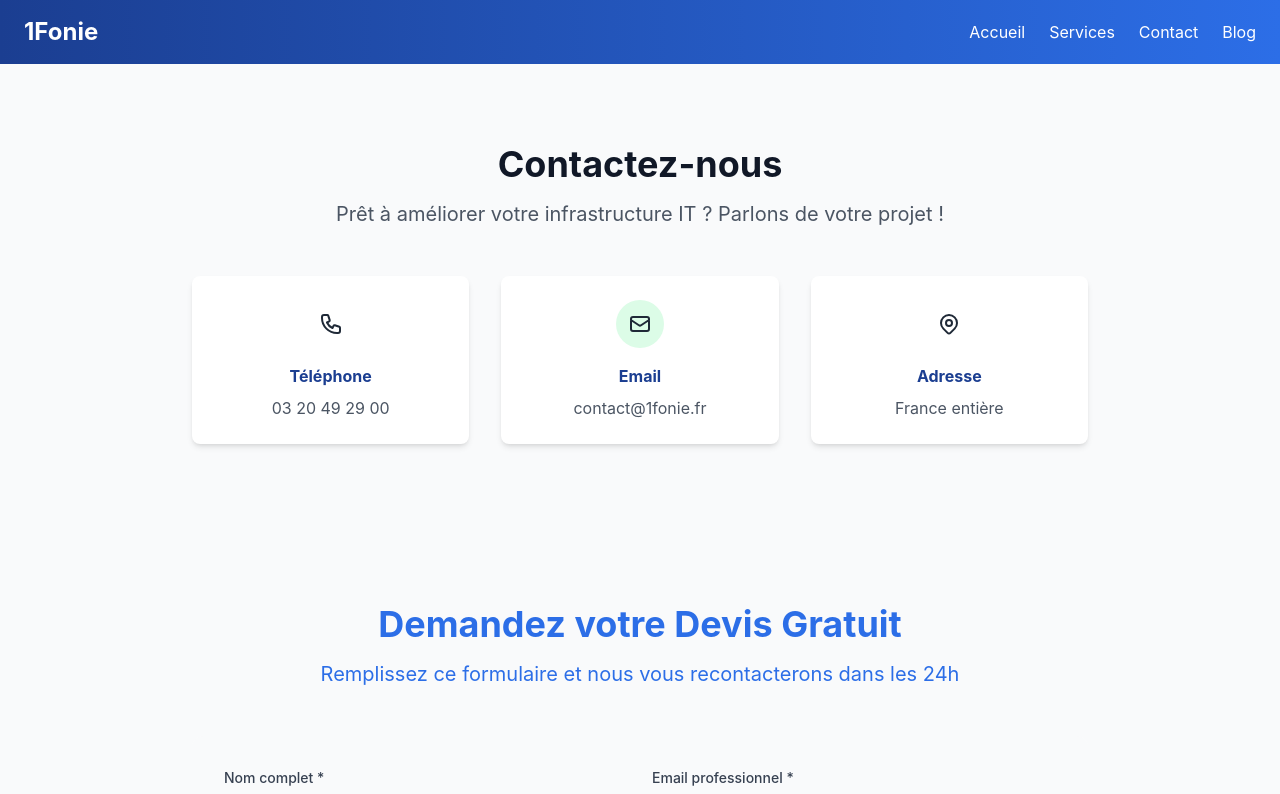
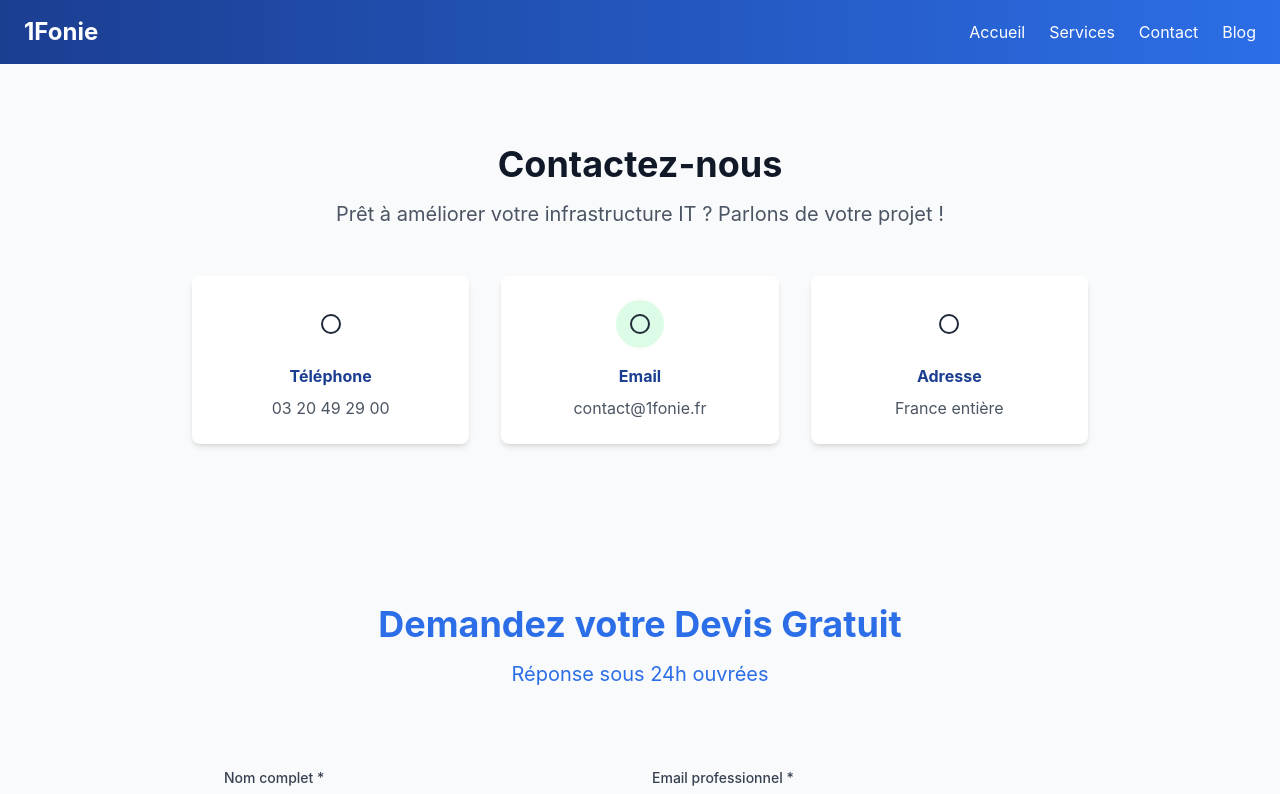
Before and after one commit to JohnKramer59/Site-web-1fonie, a React (Vite) app: page /contact in a window 1280 px wide. Shown: the top 794 px of the page. Built offline with nearby package versions, Linux system fonts and the light colour scheme.

Commit message:
Update Contact.jsx

```diff
--- a/src/pages/Contact.jsx
+++ b/src/pages/Contact.jsx
@@ -1,4 +1,8 @@
 import React, { useState } from "react";
+
+const EMAILJS_SERVICE_ID = "service_nvtel";
+const EMAILJS_TEMPLATE_ID = "template_ervf3dm";
+const EMAILJS_PUBLIC_KEY = "Q3c8kN9N5pircpp1R";
 
 export default function Contact() {
   const [formData, setFormData] = useState({
@@ -7,54 +11,55 @@ export default function Contact() {
     company: "",
     phone: "",
     service_type: "",
-    urgency: "",
+    urgency: "medium",
     message: "",
   });
   const [isSubmitting, setIsSubmitting] = useState(false);
   const [submitStatus, setSubmitStatus] = useState(null);
 
-  const handleInputChange = (e) => {
+  const handleInputChange = (e) =>
     setFormData({ ...formData, [e.target.name]: e.target.value });
-  };
 
   const handleSubmit = async (e) => {
     e.preventDefault();
     setIsSubmitting(true);
     setSubmitStatus(null);
 
+    // sécurise les IDs contre les espaces invisibles
+    const service_id = EMAILJS_SERVICE_ID.trim();
+    const template_id = EMAILJS_TEMPLATE_ID.trim();
+    const user_id = EMAILJS_PUBLIC_KEY.trim();
+
     try {
-      const response = await fetch("https://api.emailjs.com/api/v1.0/email/send", {
+      const res = await fetch("https://api.emailjs.com/api/v1.0/email/send", {
         method: "POST",
         headers: { "Content-Type": "application/json" },
         body: JSON.stringify({
-          service_id: 'service_nvtel',       // 🔹 Remplace par ton Service ID
-          template_id: 'template_ervf3dm',         // 🔹 Remplace par ton Template ID
-          user_id: 'Q3c8kN9N5pircpp1R',      // 🔹 Remplace par ta clé publique
-          template_params: {
-            name: formData.name,
-            email: formData.email,
-            company: formData.company,
-            phone: formData.phone,
-            service_type: formData.service_type,
-            urgency: formData.urgency,
-            message: formData.message,
-          },
+          service_id,
+          template_id,
+          user_id,
+          template_params: { ...formData },
         }),
       });
 
-      if (response.ok) {
-        setSubmitStatus({ type: "success", message: "Message envoyé avec succès !" });
+      if (res.ok) {
+        setSubmitStatus({ type: "success", message: "Votre demande a été envoyée avec succès ✅" });
         setFormData({
           name: "",
           email: "",
           company: "",
           phone: "",
           service_type: "",
-          urgency: "",
+          urgency: "medium",
           message: "",
         });
+      } else if (res.status === 404) {
+        setSubmitStatus({
+          type: "error",
+          message: "IDs EmailJS introuvables. Vérifie service_id, template_id et user_id EXACTS.",
+        });
       } else {
-        setSubmitStatus({ type: "error", message: "Erreur lors de l’envoi du message." });
+        setSubmitStatus({ type: "error", message: "Erreur lors de l’envoi. Réessayez." });
       }
     } catch {
       setSubmitStatus({ type: "error", message: "Erreur réseau. Réessayez plus tard." });
@@ -65,7 +70,7 @@ export default function Contact() {
 
   return (
     <main>
-      {/* SECTION CONTACT INFO */}
+      {/* Contact Info */}
       <section id="contact" className="py-20 bg-gray-50">
         <div className="container mx-auto px-6 text-center">
           <h2 className="text-4xl font-bold text-gray-900 mb-4">Contactez-nous</h2>
@@ -74,68 +79,20 @@ export default function Contact() {
           </p>
 
           <div className="grid md:grid-cols-3 gap-8 max-w-4xl mx-auto">
-            <InfoCard
-              color="blue"
-              icon={
-                <path
-                  strokeLinecap="round"
-                  strokeLinejoin="round"
-                  strokeWidth={2}
-                  d="M3 5a2 2 0 012-2h3.28a1 1 0 01.948.684l1.498 4.493a1 1 0 01-.502 1.21l-2.257 1.13a11.042 11.042 0 005.516 5.516l1.13-2.257a1 1 0 011.21-.502l4.493 1.498a1 1 0 01.684.949V19a2 2 0 01-2 2h-1C9.716 21 3 14.284 3 6V5z"
-                />
-              }
-              title="Téléphone"
-              text="03 20 49 29 00"
-            />
-            <InfoCard
-              color="green"
-              icon={
-                <path
-                  strokeLinecap="round"
-                  strokeLinejoin="round"
-                  strokeWidth={2}
-                  d="M3 8l7.89 5.26a2 2 0 002.22 0L21 8M5 19h14a2 2 0 002-2V7a2 2 0 00-2-2H5a2 2 0 00-2 2v10a2 2 0 002 2z"
-                />
-              }
-              title="Email"
-              text="contact@1fonie.fr"
-            />
-            <InfoCard
-              color="purple"
-              icon={
-                <>
-                  <path
-                    strokeLinecap="round"
-                    strokeLinejoin="round"
-                    strokeWidth={2}
-                    d="M17.657 16.657L13.414 20.9a1.998 1.998 0 01-2.827 0l-4.244-4.243a8 8 0 1111.314 0z"
-                  />
-                  <path
-                    strokeLinecap="round"
-                    strokeLinejoin="round"
-                    strokeWidth={2}
-                    d="M15 11a3 3 0 11-6 0 3 3 0 016 0z"
-                  />
-                </>
-              }
-              title="Adresse"
-              text="France entière"
-            />
+            <InfoCard title="Téléphone" text="03 20 49 29 00" color="blue" />
+            <InfoCard title="Email" text="contact@1fonie.fr" color="green" />
+            <InfoCard title="Adresse" text="France entière" color="purple" />
           </div>
         </div>
       </section>
 
-      {/* FORMULAIRE */}
+      {/* FORMULAIRE GLOBAL */}
       <section className="py-20 bg-customblue2">
         <div className="container mx-auto px-6">
           <div className="max-w-4xl mx-auto">
             <div className="text-center mb-12">
-              <h2 className="text-4xl font-bold text-customblue mb-4">
-                Demandez votre Devis Gratuit
-              </h2>
-              <p className="text-xl text-customblue">
-                Remplissez ce formulaire et nous vous recontacterons dans les 24h
-              </p>
+              <h2 className="text-4xl font-bold text-customblue mb-4">Demandez votre Devis Gratuit</h2>
+              <p className="text-xl text-customblue">Réponse sous 24h ouvrées</p>
             </div>
 
             <div className="bg-gray-50 rounded-xl p-8">
@@ -154,12 +111,12 @@ export default function Contact() {
               <form onSubmit={handleSubmit} className="space-y-6">
                 <div className="grid md:grid-cols-2 gap-6">
                   <Input label="Nom complet *" name="name" value={formData.name} onChange={handleInputChange} required />
-                  <Input label="Email professionnel *" name="email" type="email" value={formData.email} onChange={handleInputChange} required />
+                  <Input label="Email professionnel *" type="email" name="email" value={formData.email} onChange={handleInputChange} required />
                 </div>
 
                 <div className="grid md:grid-cols-2 gap-6">
                   <Input label="Entreprise *" name="company" value={formData.company} onChange={handleInputChange} required />
-                  <Input label="Téléphone" name="phone" type="tel" value={formData.phone} onChange={handleInputChange} />
+                  <Input label="Téléphone" type="tel" name="phone" value={formData.phone} onChange={handleInputChange} />
                 </div>
 
                 <div className="grid md:grid-cols-2 gap-6">
@@ -218,8 +175,8 @@ export default function Contact() {
                 </div>
 
                 <div className="text-center text-sm text-gray-500">
-                  <p>🛡️ Vos données sont sécurisées et ne seront jamais partagées</p>
-                  <p>⏰ Réponse garantie sous 24h en jours ouvrés</p>
+                  <p>🛡️ Données non partagées</p>
+                  <p>⏰ Réponse sous 24h</p>
                 </div>
               </form>
             </div>
@@ -230,7 +187,6 @@ export default function Contact() {
   );
 }
 
-/* === Composants internes simplifiés === */
 function Input({ label, ...props }) {
   return (
     <div>
@@ -239,7 +195,6 @@ function Input({ label, ...props }) {
     </div>
   );
 }
-
 function Textarea({ label, ...props }) {
   return (
     <div>
@@ -248,7 +203,6 @@ function Textarea({ label, ...props }) {
     </div>
   );
 }
-
 function Select({ label, options = [], ...props }) {
   return (
     <div>
@@ -261,13 +215,12 @@ function Select({ label, options = [], ...props }) {
     </div>
   );
 }
-
-function InfoCard({ color, icon, title, text }) {
+function InfoCard({ title, text, color }) {
   return (
     <div className="bg-white p-6 rounded-lg shadow-md">
-      <div className={`bg-${color}-100 p-3 rounded-full w-12 h-12 mx-auto mb-4 flex items-center justify-center`}>
+      <div className={`p-3 rounded-full w-12 h-12 mx-auto mb-4 flex items-center justify-center bg-${color}-100`}>
         <svg className={`w-6 h-6 text-${color}-600`} fill="none" stroke="currentColor" viewBox="0 0 24 24">
-          {icon}
+          <circle cx="12" cy="12" r="9" strokeWidth="2" />
         </svg>
       </div>
       <h3 className="font-bold mb-2">{title}</h3>
```
